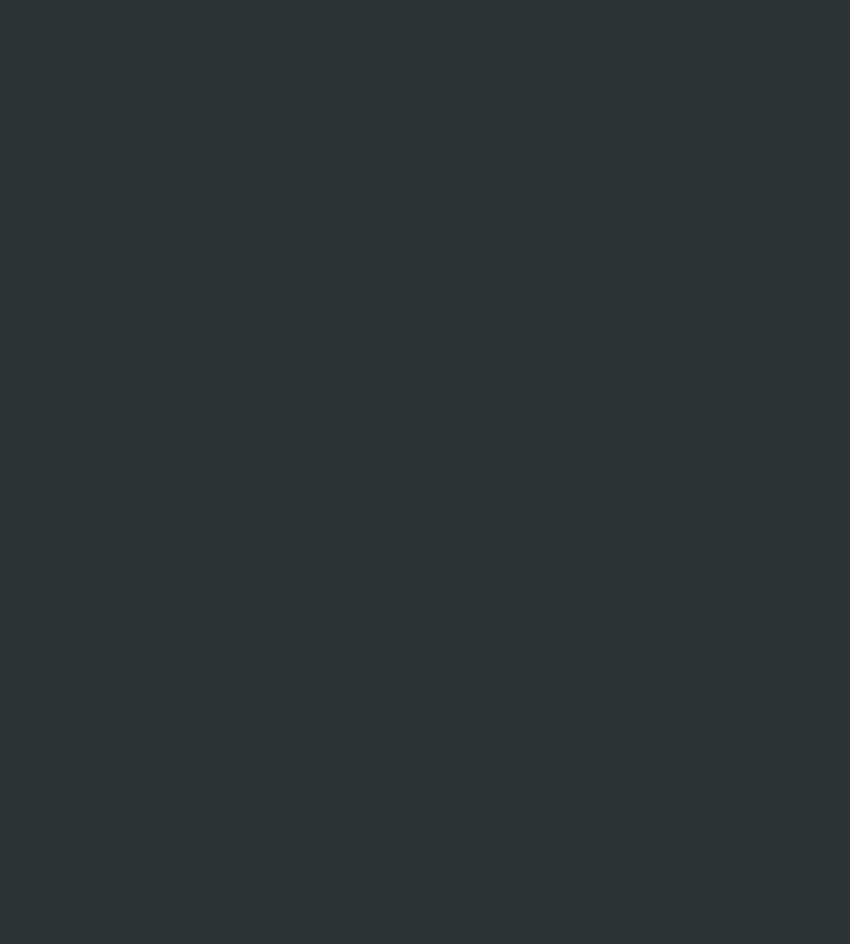
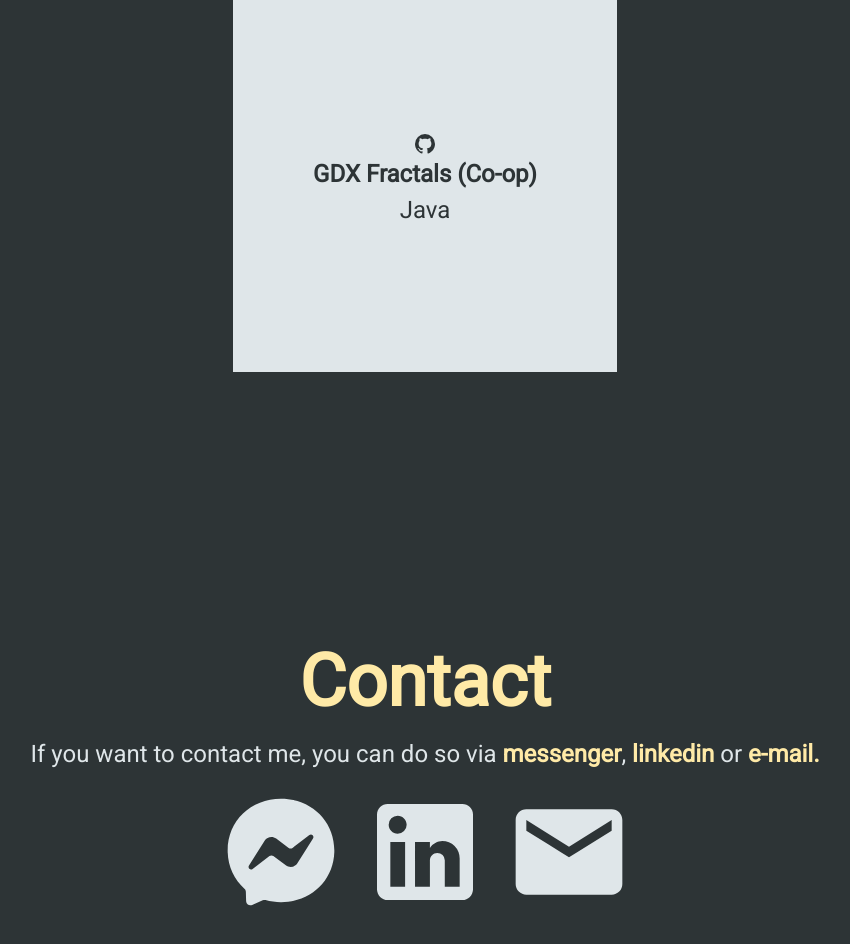
Before and after one commit to Inux71/My-Portfolio-Website, a React (Create React App) app: page / in a window 1280 px wide. Shown: the part 3720-4664 px from the top of the page, without its empty margins (215-1065 px from the left). Before the commit the page ends 4492 px from the top, so only its background shows below. Built offline with nearby package versions, Linux system fonts and the light colour scheme.

Commit message:
add Contact component

```diff
--- a/src/Contact.js
+++ b/src/Contact.js
@@ -1,6 +1,43 @@
+import ColourBoldText from "./ColourBoldText";
+import {mdiFacebookMessenger, mdiLinkedin, mdiEmail} from '@mdi/js'
+import ContactContainer from "./ContactContainer";
+import MailContainer from "./MailContainer";
+
 function Contact() {
     return (
-        <section className="h-screen"></section>
+        <section className="
+            h-screen
+            flex
+            flex-col
+            justify-center
+            items-center
+            text-city-lights">
+            <div className="w-full">
+                <h1 className="
+                    text-center
+                    text-sour-lemon">
+                    Contact
+                </h1>
+                <p className="text-center">
+                    If you want to contact me, you can do so via
+                    <ColourBoldText> messenger</ColourBoldText>,
+                    <ColourBoldText> linkedin </ColourBoldText>
+                    or <ColourBoldText>e-mail.</ColourBoldText>
+                </p>
+            </div>
+            <div className="
+                mt-4
+                w-full
+                flex
+                flex-wrap
+                justify-center
+                items-center
+                gap-4">
+                <ContactContainer url="#" icon={mdiFacebookMessenger}/>
+                <ContactContainer url="https://www.linkedin.com/in/kacper-grabiec-878190202/" icon={mdiLinkedin}/>
+                <MailContainer mail="grabiec.kacper01@gmail.com" subject="Prośba o kontakt" icon={mdiEmail}/>
+            </div>
+        </section>
     );
 }
 
--- /dev/null
+++ b/src/ContactContainer.js
@@ -0,0 +1,25 @@
+import Icon from '@mdi/react';
+
+function ContactContainer(props) {
+    return (
+        <a href={props.url} target="_blank" rel="noopener noreferrer">
+            <div className="
+                bg-dracula-orchid
+                text-city-lights
+                w-32
+                h-32
+                flex
+                flex-col
+                justify-center
+                items-center
+                cursor-pointer
+                transition
+                duration-500
+                hover:text-sour-lemon">
+                <Icon path={props.icon}/>
+            </div>
+        </a>
+    );
+}
+
+export default ContactContainer;
--- /dev/null
+++ b/src/MailContainer.js
@@ -0,0 +1,25 @@
+import Icon from '@mdi/react';
+
+function MailContainer({mail, subject, icon}) {
+    return (
+        <a href={`mailto:${mail}?subject=${subject}&body=${""}`}>
+            <div className="
+                bg-dracula-orchid
+                text-city-lights
+                w-32
+                h-32
+                flex
+                flex-col
+                justify-center
+                items-center
+                cursor-pointer
+                transition
+                duration-500
+                hover:text-sour-lemon">
+                <Icon path={icon}/>
+            </div>
+        </a>
+    );
+}
+
+export default MailContainer;
--- a/src/Projects.js
+++ b/src/Projects.js
@@ -24,6 +24,7 @@ function Projects() {
                 <ProjectContainer url="https://github.com/TheLukaszNs/AntSim" onGithub={true} name="Ant Simulation (Co-op)" languages="C++"></ProjectContainer>
                 <ProjectContainer url="https://github.com/TheLukaszNs/MVVMShop" onGithub={true} name="MVVM Shop (Co-op)" languages="C#"></ProjectContainer>
                 <ProjectContainer url="https://github.com/TheLukaszNs/WPFQuiz" onGithub={true} name="WPF Quiz (Co-op)" languages="C#"></ProjectContainer>
+                <ProjectContainer url="https://github.com/TheLukaszNs/GDXFractals" onGithub={true} name="GDX Fractals (Co-op)" languages="Java"></ProjectContainer>
             </div>
         </section>
     );
```
